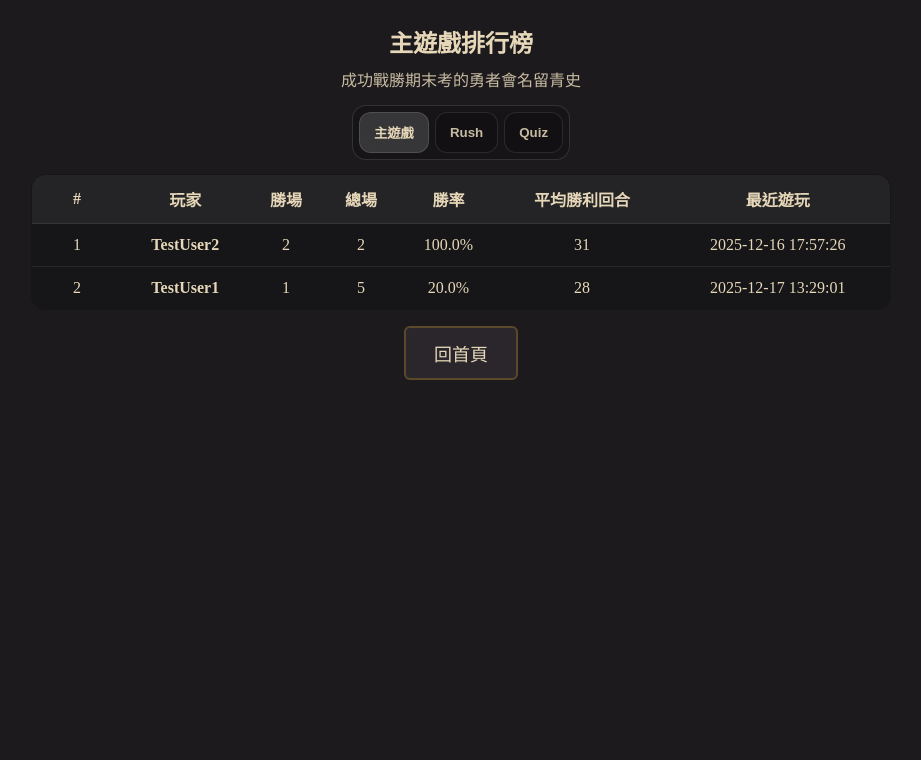
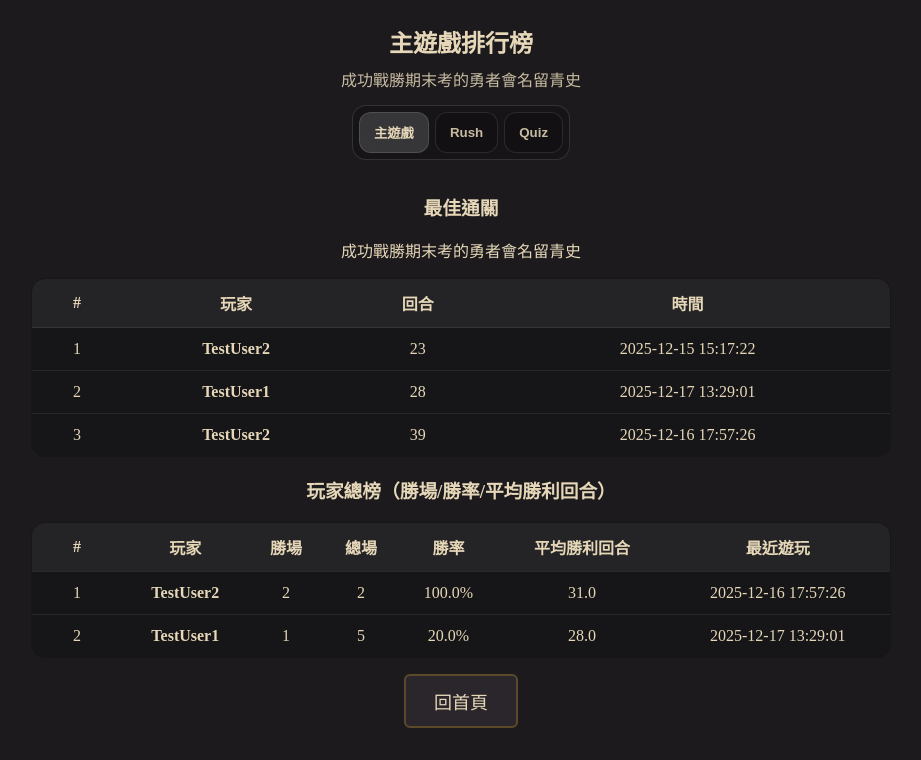
Before and after one commit to kurochan1901/WebGames_IReallyNeedTheCredit, a Flask app: page /leaderboard in a window 1280 px wide. Shown: the part 74-834 px from the top of the page, without its empty margins (179-1100 px from the left). Before the commit the page ends 454 px from the top, so only its background shows below. Run offline with Flask 3, Linux system fonts and the light colour scheme; data comes from the database, SQL or seed files in the repository.

Commit message:
add new maingame leaderboard

```diff
--- a/static/leaderboard.css
+++ b/static/leaderboard.css
@@ -83,3 +83,7 @@
 .lb-actions {
     margin-top: 16px;
 }
+
+.is-hidden {
+    display: none !important;
+}
--- a/templates/leaderboard.html
+++ b/templates/leaderboard.html
@@ -1,5 +1,4 @@
 {% extends "base.html" %}
-
 {% block content %}
 <link rel="stylesheet" href="{{ url_for('static', filename='leaderboard.css') }}">
 
@@ -7,22 +6,78 @@
     <h2 id="lbTitle" class="lb-title">排行榜</h2>
     <p id="lbDesc" class="lb-desc">成功戰勝期末考的勇者會名留青史</p>
 
-    <!-- Tabs -->
     <div class="lb-tabs" role="tablist" aria-label="leaderboard tabs">
         <button class="lb-tab is-active" data-mode="main" role="tab" aria-selected="true">主遊戲</button>
         <button class="lb-tab" data-mode="rush" role="tab" aria-selected="false">Rush</button>
         <button class="lb-tab" data-mode="quiz" role="tab" aria-selected="false">Quiz</button>
     </div>
 
-    <!-- Table -->
+    <!-- 主遊戲 Panel：保留原表 -->
+    <section id="panel-main" class="lb-panel">
+        <h3 class="lb-section-title">最佳通關</h3>
+        <p class="lb-section-desc">成功戰勝期末考的勇者會名留青史</p>
+
+        <div class="lb-table-wrap">
+            <table class="lb-table">
+                <thead>
+                    <tr>
+                        <th class="lb-rank">#</th><th>玩家</th><th>回合</th><th>時間</th>
+                    </tr>
+                </thead>
+                <tbody>
+                    {% for r in best_wins %}
+                    <tr>
+                        <td class="lb-rank">{{ loop.index }}</td>
+                        <td class="lb-user">{{ r["username"] }}</td>
+                        <td>{{ r["rounds"] }}</td>
+                        <td>{{ r["played_at"] }}</td>
+                    </tr>
+                    {% else %}
+                    <tr><td class="lb-muted" colspan="4">目前還沒有玩家勝利紀錄</td></tr>
+                    {% endfor %}
+                </tbody>
+            </table>
+        </div>
+
+        <h3 class="lb-section-title">玩家總榜（勝場/勝率/平均勝利回合）</h3>
+
+        <div class="lb-table-wrap">
+            <table class="lb-table">
+                <thead>
+                    <tr>
+                        <th class="lb-rank">#</th><th>玩家</th><th>勝場</th><th>總場</th><th>勝率</th><th>平均勝利回合</th><th>最近遊玩</th>
+                    </tr>
+                </thead>
+                <tbody>
+                    {% for r in summary %}
+                    <tr>
+                        <td class="lb-rank">{{ loop.index }}</td>
+                        <td class="lb-user">{{ r["username"] }}</td>
+                        <td>{{ r["wins"] }}</td>
+                        <td>{{ r["games"] }}</td>
+                        <td>{{ (r["win_rate"] * 100) | round(1) }}%</td>
+                        <td>{{ r["avg_win_rounds"] if r["avg_win_rounds"] is not none else "-" }}</td>
+                        <td>{{ r["last_played_at"] }}</td>
+                    </tr>
+                    {% else %}
+                    <tr><td class="lb-muted" colspan="7">目前還沒有任何遊玩紀錄</td></tr>
+                    {% endfor %}
+                </tbody>
+            </table>
+        </div>
+    </section>
+
+    <!-- 小遊戲 Panel：Rush/Quiz 共用，JS 會改表頭與內容 -->
+    <section id="panel-mini" class="lb-panel is-hidden">
         <div class="lb-table-wrap">
             <table class="lb-table">
                 <thead id="lbThead"></thead>
                 <tbody id="lbTbody">
-                <tr><td class="lb-muted" colspan="7">載入中...</td></tr>
+                    <tr><td class="lb-muted" colspan="5">載入中...</td></tr>
                 </tbody>
             </table>
         </div>
+    </section>
 
     <div class="lb-actions">
         <a class="btn" href="{{ url_for('home') }}">回首頁</a>
@@ -30,5 +85,4 @@
 </div>
 
 <script src="{{ url_for('static', filename='leaderboard.js') }}" defer></script>
-
 {% endblock %}
```
Lines whose indentation alone changed are shown as unchanged.
